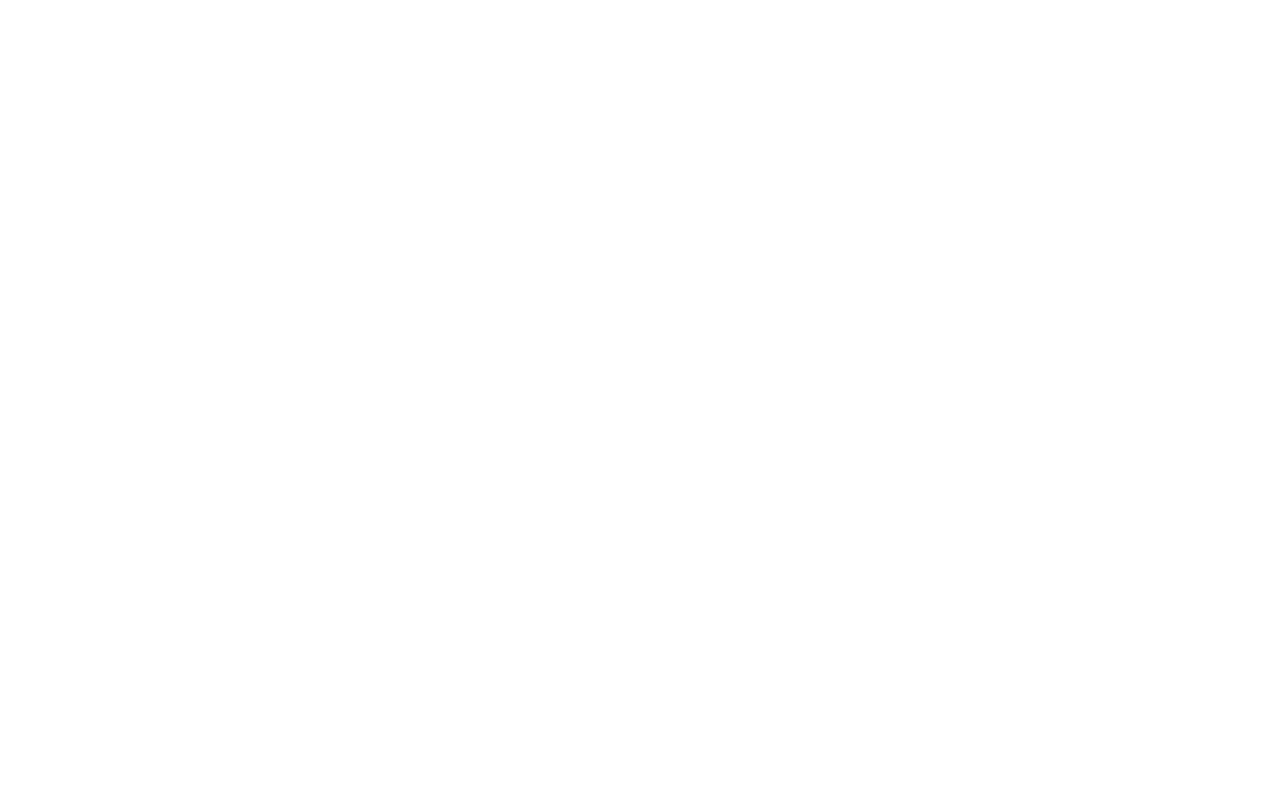
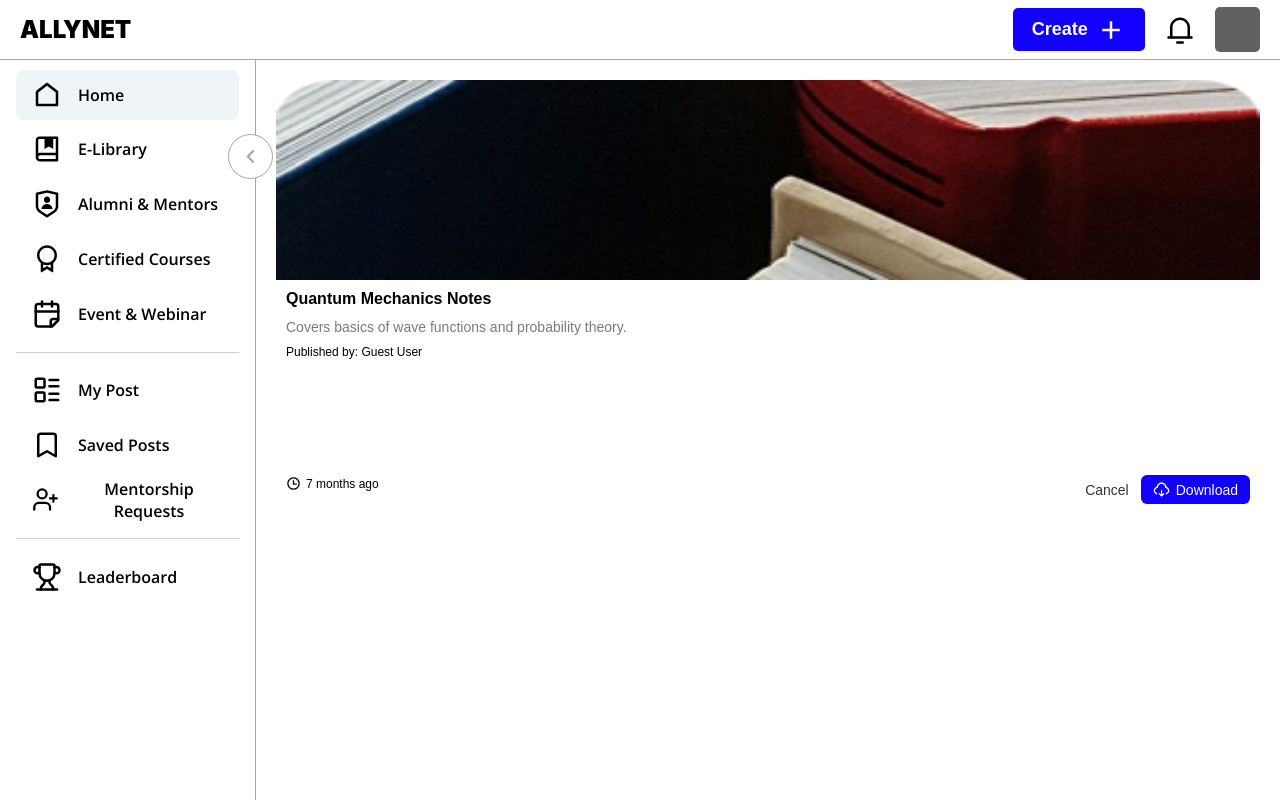
Before and after one commit to parmarraj999/allynet, a React (Create React App) app: page /download/1 in a window 1280 px wide. Before the commit this address had no page. Built offline with nearby package versions, Linux system fonts and the light colour scheme; a web font is replaced by a local one.

Commit message:
feat: added downloadPage for notes

```diff
--- a/src/App.js
+++ b/src/App.js
@@ -10,6 +10,7 @@
 import AlumniPage from './page/alumni-page/alumniPage';
 import CoursePage from './page/course-page/coursePage';
 import EventPage from './page/event-page/eventPage';
+import DownloadPage from './page/library-page/downloadPage'; // <-- new import
 
 function App() {
   return (
@@ -26,6 +27,7 @@
             <Route path='/alumni' element={<AlumniPage/>} />
             <Route path='/courses' element={<CoursePage/>} />
             <Route path='/events' element={<EventPage/>} />
+            <Route path='/download/:id' element={<DownloadPage />} /> {/* <-- new route */}
           </Route>
         </Routes>
       </BrowserRouter>
--- /dev/null
+++ b/src/data/notesData.js
@@ -0,0 +1,60 @@
+// src/data/notesData.js
+
+export const dummyNotes = [
+  {
+    id: 1,
+    title: "Quantum Mechanics Notes",
+    description: "Covers basics of wave functions and probability theory.",
+    uploader: "Guest User",
+    createdAt: "2025-01-05T10:30:00Z",
+    fileUrl: "#",
+    size: 2_500_000, // bytes (~2.5 MB)
+    category: "Physics"
+  },
+  {
+    id: 2,
+    title: "Data Structures Cheat Sheet",
+    description: "Quick revision for arrays, linked lists, stacks, and queues.",
+    uploader: "Guest User",
+    createdAt: "2024-09-03T08:00:00Z",
+    fileUrl: "#",
+    size: 1_100_000, // bytes (~1.1 MB)
+    category: "CS"
+  },
+  {
+    id: 3,
+    title: "Organic Chemistry Notes",
+    description: "Covers hydrocarbons, alcohols, phenols, and ethers.",
+    uploader: "Guest User",
+    createdAt: "2025-09-01T14:15:00Z",
+    fileUrl: "#",
+    size: 3_600_000, // bytes (~3.6 MB)
+    category: "Chemistry"
+  },
+  {
+    id: 4,
+    title: "Database Management Systems",
+    description: "Normalization, ER diagrams, SQL basics with examples.",
+    uploader: "Guest User",
+    createdAt: "2025-08-28T09:45:00Z",
+    fileUrl: "#",
+    size: 5_000_000, // bytes (~5 MB)
+    category: "CS"
+  }
+];
+
+export const getTimeAgo = (dateString) => {
+  const createdDate = new Date(dateString);
+  const today = new Date();
+  const diffTime = today - createdDate;
+  const diffDays = Math.floor(diffTime / (1000 * 60 * 60 * 24));
+
+  if (diffDays === 0) return "Today";
+  if (diffDays < 30) return `${diffDays} day${diffDays > 1 ? "s" : ""} ago`;
+
+  const diffMonths = Math.floor(diffDays / 30);
+  if (diffMonths < 12) return `${diffMonths} month${diffMonths > 1 ? "s" : ""} ago`;
+
+  const diffYears = Math.floor(diffMonths / 12);
+  return `${diffYears} year${diffYears > 1 ? "s" : ""} ago`;
+};
--- /dev/null
+++ b/src/page/library-page/downloadPage.css
@@ -0,0 +1,109 @@
+.download-note-card {
+border: none;
+border-radius: 16px;
+display: flex;
+flex-direction: column;
+background: transparent;
+margin: 20px;
+}
+
+.download-note-card img {
+width: 100%;
+height: 200px;
+}
+
+.download-note-card h3 {
+padding: 10px 10px 1px;
+font-size: 16px;
+text-align: left;
+}
+
+.download-note-card .description {
+padding: 10px;
+font-size: 14px;
+color: #7B7B7B;
+text-align: left;
+display: -webkit-box;
+-webkit-line-clamp: 2;
+-webkit-box-orient: vertical;
+overflow: hidden;
+}
+
+.download-note-card .uploader {
+  display: flex;
+  justify-content: left;
+  padding-left: 10px;
+  font-size: 12px;
+  color: black;
+  margin-bottom: 8px;
+}
+
+.download-note-card .meta {
+display: flex;
+align-items: center;
+font-size: 12px;
+color: black;
+margin-bottom: 12px;
+}
+
+.meta img {
+width: 15px;
+
+height: 15px;
+margin-right: 5px;
+}
+
+.download-download-container {
+display: flex;
+justify-content: space-between;
+align-items: center;
+gap: 10px;
+padding: 8px 10px;
+margin-top: 100px;
+}
+.container-right {
+
+  display: flex;
+  flex-direction: row;
+}
+
+.cancel-btn {
+display: flex;
+align-items: center;
+justify-content: center;
+padding: 6px 12px;
+font-size: 14px;
+border: none;
+background: transparent;
+color: #333;
+border-radius: 6px;
+cursor: pointer;
+transition: background 0.2s ease;
+}
+
+.cancel-btn:hover {
+background: #e0e0e0;
+}
+
+.download-btn {
+display: flex;
+align-items: center;
+gap: 6px;
+padding: 6px 12px;
+font-size: 14px;
+border: none;
+background: #1100ff;
+color: white;
+border-radius: 6px;
+cursor: pointer;
+transition: background 0.2s ease;
+}
+
+.download-btn:hover {
+background: #0056b3;
+}
+
+.download-btn .download-icon {
+width: 17px;
+height: 17px;
+}
--- /dev/null
+++ b/src/page/library-page/downloadPage.js
@@ -0,0 +1,74 @@
+import React from "react";
+import { useParams, useNavigate } from "react-router-dom";
+import { dummyNotes } from '../../data/notesData';
+import './libraryPage.css';
+import './downloadPage.css'
+function DownloadPage() {
+  const { id } = useParams();
+  const navigate = useNavigate();
+  const note = dummyNotes.find(n => n.id === parseInt(id));
+
+  if (!note) return <div>Note not found.</div>;
+
+  const getTimeAgo = (dateString) => {
+    const createdDate = new Date(dateString);
+    const today = new Date();
+    const diffTime = today - createdDate;
+    const diffDays = Math.floor(diffTime / (1000 * 60 * 60 * 24));
+
+    if (diffDays === 0) return "Today";
+    if (diffDays < 30) return `${diffDays} day${diffDays > 1 ? "s" : ""} ago`;
+
+    const diffMonths = Math.floor(diffDays / 30);
+    if (diffMonths < 12) return `${diffMonths} month${diffMonths > 1 ? "s" : ""} ago`;
+
+    const diffYears = Math.floor(diffMonths / 12);
+    return `${diffYears} year${diffYears > 1 ? "s" : ""} ago`;
+  };
+
+  const formatFileSize = (bytes) => {
+    if (bytes < 1024) return bytes + " B";
+    if (bytes < 1024 * 1024) return (bytes / 1024).toFixed(1) + " KB";
+    if (bytes < 1024 * 1024 * 1024) return (bytes / (1024 * 1024)).toFixed(1) + " MB";
+    return (bytes / (1024 * 1024 * 1024)).toFixed(2) + " GB";
+  };
+
+  return (
+    <div className="downloadpage">
+      <div className="download-note-card">
+        <img className="download-libimg" src="/assets/libimg.png" alt="background" />
+        <h3>{note.title}</h3>
+        <p className="description">{note.description}</p>
+        <p className="uploader">Published by: {note.uploader}</p>
+
+
+        <div className="download-download-container">
+          <div className="container-left">
+            <p className="meta">
+          <img src="/assets/clock.png" alt="clock" className="clock-icon" />
+          {getTimeAgo(note.createdAt)}
+        </p></div>
+        <div className="container-right">
+          <button
+            className="cancel-btn"
+            onClick={() => navigate("/library")}
+          >
+            Cancel
+          </button>
+          <a
+            href={note.fileUrl}
+            target="_blank"
+            rel="noopener noreferrer"
+            className="download-btn"
+          >
+            <img src='/assets/download-cloud.png' alt="download" className="download-icon" />
+            Download
+          </a>
+          </div>
+        </div>
+      </div>
+    </div>
+  );
+}
+
+export default DownloadPage;
--- a/src/page/library-page/libraryPage.css
+++ b/src/page/library-page/libraryPage.css
@@ -32,9 +32,9 @@
 .filter-btn {
   display: flex;
   align-items: center;
+  gap: 8px;
   width: 144px;
   padding: 6px 15px;
-  gap: 8px;
   border-radius: 45px;
   border: none;
   cursor: pointer;
@@ -80,7 +80,7 @@
 .note-card .meta {
   display: flex;
   align-items: center;
-  padding-left: 20px;
+  padding-left: 10px;
   font-size: 12px;
   color: black;
   margin-bottom: 12px;
@@ -112,6 +112,7 @@
   color: white;
   border-radius: 6px;
   cursor: pointer;
+  transition: background 0.2s ease;
 }
 
 .download-btn:hover {
@@ -125,5 +126,5 @@
 
 .file-size {
   font-size: 12px;
-  color: #7b7b7b;
+  color: #7B7B7B;
 }
--- a/src/page/library-page/libraryPage.js
+++ b/src/page/library-page/libraryPage.js
@@ -1,80 +1,43 @@
-import React from "react";
+import React, { useState } from "react";
 import './libraryPage.css';
+import { dummyNotes } from '../../data/notesData';
+import { useNavigate } from "react-router-dom";
 
 function LibraryPage() {
-  const [searchQuery, setSearchQuery] = React.useState("");
-const [filterCategory, setFilterCategory] = React.useState("All");
-  const dummyNotes = [
-    {
-      id: 1,
-      title: "Quantum Mechanics Notes",
-      description: "Covers basics of wave functions and probability theory.",
-      uploader: "Guest User",
-      createdAt: "2025-01-05T10:30:00Z",
-      fileUrl: "#",
-      size: 2_500_000, // bytes (~2.5 MB)
-    },
-    {
-      id: 2,
-      title: "Data Structures Cheat Sheet",
-      description: "Quick revision for arrays, linked lists, stacks, and queues.",
-      uploader: "Guest User",
-      createdAt: "2024-09-03T08:00:00Z",
-      fileUrl: "#",
-      size: 1_100_000000, // bytes (~1.1 MB)
-    },
-    {
-      id: 3,
-      title: "Organic Chemistry Notes",
-      description: "Covers hydrocarbons, alcohols, phenols, and ethers.",
-      uploader: "Guest User",
-      createdAt: "2025-09-01T14:15:00Z",
-      fileUrl: "#",
-      size: 3_600_0000, // bytes (~3.6 MB)
-    },
-    {
-      id: 4,
-      title: "Database Management Systems",
-      description: "Normalization, ER diagrams, SQL basics with examples.",
-      uploader: "Guest User",
-      createdAt: "2025-08-28T09:45:00Z",
-      fileUrl: "#",
-      size: 5_000_000, // bytes (~5 MB)
-    }
-  ];
+  const navigate = useNavigate();
+  const [searchQuery, setSearchQuery] = useState("");
+  const [filterCategory, setFilterCategory] = useState("All");
+
   const filteredNotes = dummyNotes
     .filter(note =>
-    (note.title.toLowerCase().includes(searchQuery.toLowerCase()) ||
-     note.description.toLowerCase().includes(searchQuery.toLowerCase()))
+      note.title.toLowerCase().includes(searchQuery.toLowerCase()) ||
+      note.description.toLowerCase().includes(searchQuery.toLowerCase())
     )
     .filter(note =>
       filterCategory === "All" || note.category === filterCategory
     );
 
-  // helper function to get "x days/months/years ago"
   const getTimeAgo = (dateString) => {
     const createdDate = new Date(dateString);
     const today = new Date();
-    const diffTime = today - createdDate; // in ms
+    const diffTime = today - createdDate;
     const diffDays = Math.floor(diffTime / (1000 * 60 * 60 * 24));
 
     if (diffDays === 0) return "Today";
     if (diffDays < 30) return `${diffDays} day${diffDays > 1 ? "s" : ""} ago`;
 
     const diffMonths = Math.floor(diffDays / 30);
-    if (diffMonths < 12)
-      return `${diffMonths} month${diffMonths > 1 ? "s" : ""} ago`;
+    if (diffMonths < 12) return `${diffMonths} month${diffMonths > 1 ? "s" : ""} ago`;
 
     const diffYears = Math.floor(diffMonths / 12);
     return `${diffYears} year${diffYears > 1 ? "s" : ""} ago`;
   };
 
-  // helper function to format bytes into KB, MB, GB
   const formatFileSize = (bytes) => {
     if (bytes < 1024) return bytes + " B";
-    else if (bytes < 1024 * 1024) return (bytes / 1024).toFixed(1) + " KB";
-    else if (bytes < 1024 * 1024 * 1024) return (bytes / (1024 * 1024)).toFixed(1) + " MB";
-    else return (bytes / (1024 * 1024 * 1024)).toFixed(2) + " GB";
+    if (bytes < 1024 * 1024) return (bytes / 1024).toFixed(1) + " KB";
+    if (bytes < 1024 * 1024 * 1024) return (bytes / (1024 * 1024)).toFixed(1) + " MB";
+    return (bytes / (1024 * 1024 * 1024)).toFixed(2) + " GB";
   };
 
   return (
@@ -83,15 +46,15 @@
       <div className="sub-heading">
         Explore, analyze, and share quality data about data types, creating, and collaborating.
       </div>
+
       <div className="search-filter-container">
         <input
           type="text"
-    placeholder="Search e-material...."
+          placeholder="Search e-material..."
           value={searchQuery}
           onChange={(e) => setSearchQuery(e.target.value)}
           className="search-input"
         />
-
         <button
           className="filter-btn"
           onClick={() => console.log("Open filter modal or dropdown")}
@@ -102,9 +65,9 @@
       </div>
 
       <div className="notes-grid">
-        {dummyNotes.map(note => (
+        {filteredNotes.map(note => (
           <div key={note.id} className="note-card">
-            <img className="libimg" src='/assets/libimg.png' alt="background" />
+            <img className="libimg" src="/assets/libimg.png" alt="background" />
             <h3>{note.title}</h3>
             <p className="description">{note.description}</p>
             <p className="meta">
@@ -114,7 +77,7 @@
             <div className="download-container">
               <button
                 className="download-btn"
-    onClick={() => window.open(note.fileUrl, "_blank")}
+                onClick={() => navigate(`/download/${note.id}`)}
               >
                 <img src='/assets/download-cloud.png' alt="download" className="download-icon" />
                 Download
```
Lines whose indentation alone changed are shown as unchanged.
